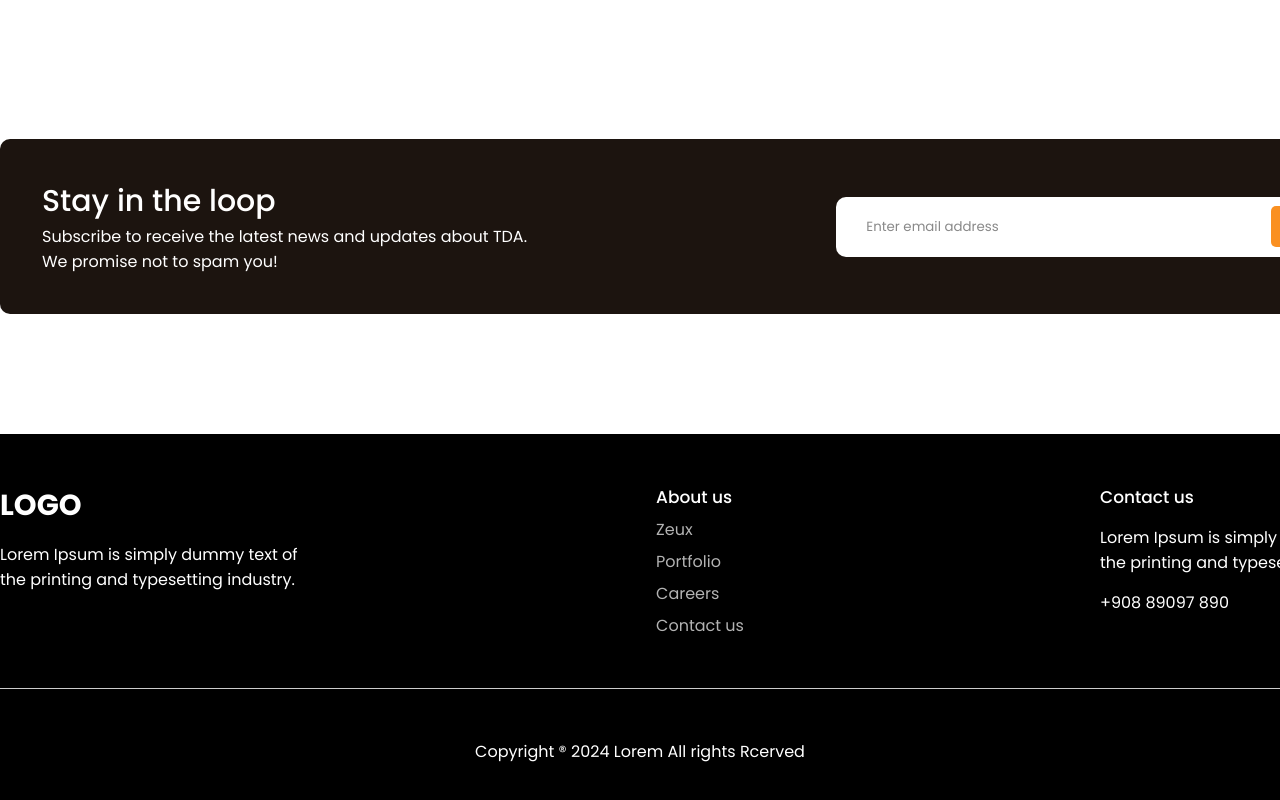
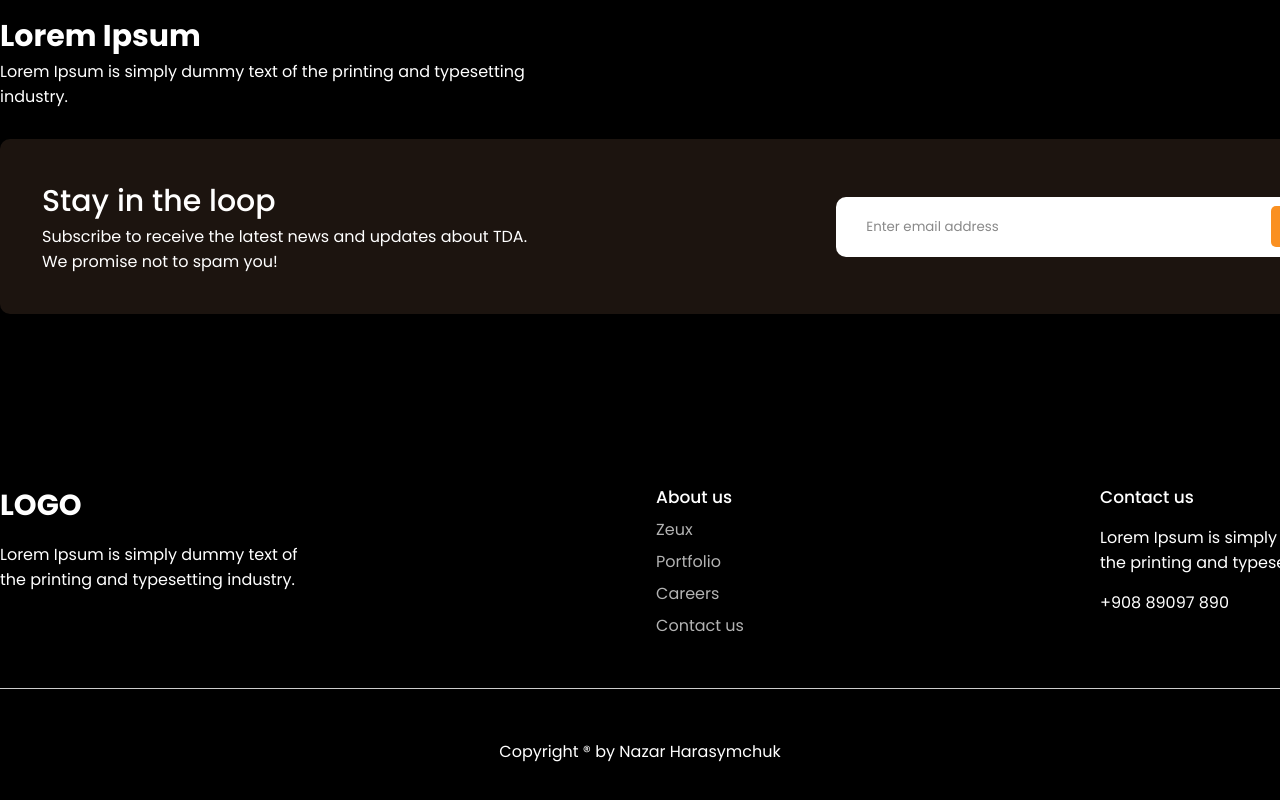
Before and after one commit to Na2arch1k/Game-bar, a plain HTML site: page contacts.html in a window 1280 px wide. Shown: the part 1688-2488 px from the top of the page. Drawn offline with Linux system fonts and the light colour scheme.

Commit message:
changed name

```diff
--- a/contacts.html
+++ b/contacts.html
@@ -125,7 +125,7 @@
       </div>
 
       <hr />
-      <p>Copyright ® 2024 Lorem All rights Rcerved</p>
+      <p>Copyright ® by Nazar Harasymchuk</p>
     </footer>
     <script src="./script.js"></script>
   </body>
--- a/style.css
+++ b/style.css
@@ -30,7 +30,7 @@ body {
   color: white;
   font-size: 16px;
   overflow-x: hidden;
-  background: #fff;
+  background: #000;
 }
 a {
   text-decoration: none;
```
Also changed, not shown: about.html (+1 -1 lines), index.html (+1 -1 lines), news.html (+1 -1 lines), portfolio.html (+1 -1 lines).
